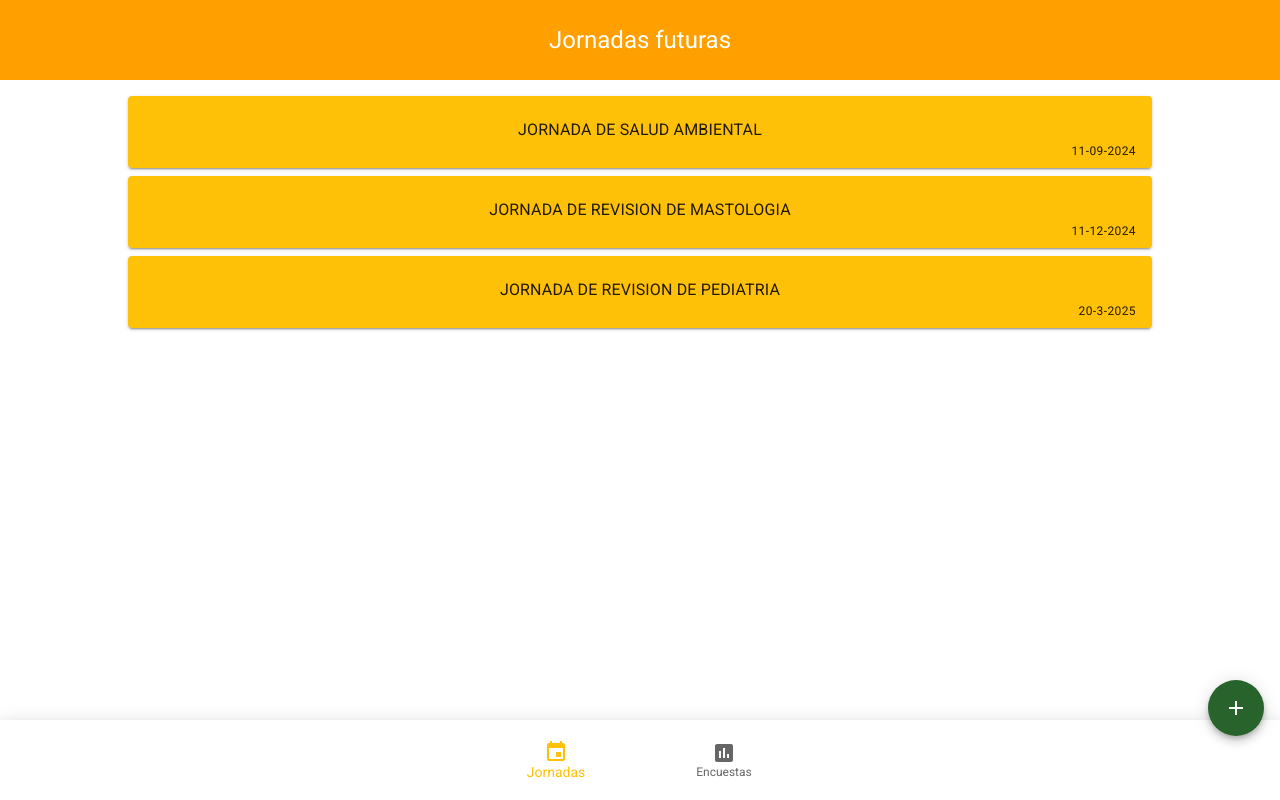
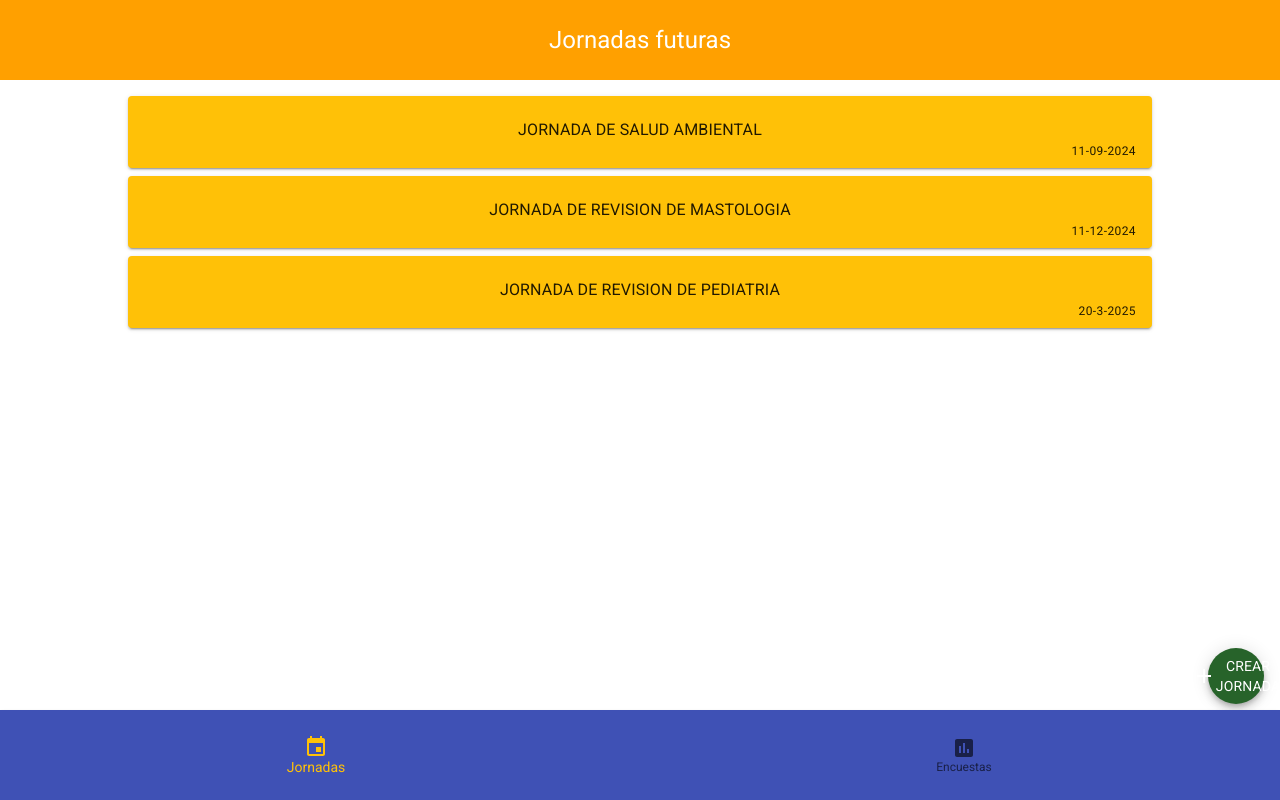
Before and after one commit to wincancode/ProyectoCasaBarandi, a React (Vite) app in the folder App/FrontEnd/: page /jornadas-futuras in a window 1280 px wide. Built offline with nearby package versions, Linux system fonts and the light colour scheme.

Commit message:
fix boton stiky

```diff
--- a/App/FrontEnd/src/Componentes/BotonSticky/BotonSticky.module.css
+++ b/App/FrontEnd/src/Componentes/BotonSticky/BotonSticky.module.css
@@ -12,9 +12,9 @@
 }
 
 .top {
-	top: 5.5rem;
+	top: 5.8rem;
 }
 
 .bottom {
-	bottom: 4rem;
+	bottom: 6rem;
 }
--- a/App/FrontEnd/src/Componentes/BotonSticky/BotonSticky.tsx
+++ b/App/FrontEnd/src/Componentes/BotonSticky/BotonSticky.tsx
@@ -1,29 +1,31 @@
-import { Fab } from '@mui/material';
+import { Fab, Typography } from "@mui/material";
 
-import styles from './BotonSticky.module.css';
-import React from 'react';
-import classNames from 'classnames';
+import styles from "./BotonSticky.module.css";
+import React from "react";
+import classNames from "classnames";
 
 interface props {
   Logo: React.ReactNode;
-	positionx: 'left' | 'right';
-	positiony: 'top' | 'bottom';
+  positionx: "left" | "right";
+  positiony: "top" | "bottom";
   onClick?: () => void;
+  text?: string;
 }
 
 const BotonSticky: React.FC<props> = (props) => {
   const classes = classNames({
     [styles.botonSticky]: true,
-		[styles.left]: props.positionx === 'left',
-		[styles.right]: props.positionx === 'right',
-		[styles.top]: props.positiony === 'top',
-		[styles.bottom]: props.positiony === 'bottom'
+    [styles.left]: props.positionx === "left",
+    [styles.right]: props.positionx === "right",
+    [styles.top]: props.positiony === "top",
+    [styles.bottom]: props.positiony === "bottom",
   });
 
   return (
     <div className={classes}>
       <Fab onClick={props.onClick} color="secondary">
         {props.Logo}
+        <Typography variant="body2">{props.text}</Typography>
       </Fab>
     </div>
   );
--- a/App/FrontEnd/src/Componentes/BottomNavigation/BarandiBottomNavigation.tsx
+++ b/App/FrontEnd/src/Componentes/BottomNavigation/BarandiBottomNavigation.tsx
@@ -17,6 +17,7 @@ export const BarandiBottomNavigation: React.FC<props> = (props) => {
         value={tab}
         key={tab}
         color="secondary"
+        sx={{ width: "100%" }}
       />
     );
   });
@@ -28,15 +29,19 @@ export const BarandiBottomNavigation: React.FC<props> = (props) => {
         bottom: 0,
         left: 0,
         right: 0,
-        color: indigo[500],
+        zIndex: 1000,
+        backgroundColor: indigo[500],
       }}
-      elevation={10}>
+      elevation={1}>
       <BottomNavigation
         onChange={(_, newValue) => props.onchange(newValue)}
         value={props.value}
         sx={{
-          height: 80,
-          backgroundColor: "Primary",
+          height: 90,
+
+          backgroundColor: indigo[500],
+          justifyContent: "space-around",
+          gap: "1rem",
         }}
         showLabels>
         {NavigationActions}
--- a/App/FrontEnd/src/Paginas/MenuPrincipal/MenuInicio.module.css
+++ b/App/FrontEnd/src/Paginas/MenuPrincipal/MenuInicio.module.css
@@ -3,13 +3,16 @@
     flex-direction: column;
     justify-content: center;
     align-items: center;
-    margin-top: 1rem;
+    margin-top: 3rem;
     gap: 1rem;
 }
 
 .imagen{
-    margin-left: 5rem;
+
     margin-top: 2rem;
+    display: flex;
+    justify-content: center;
+    align-items: center;
 }
 
 .contenedor{
--- a/App/FrontEnd/src/Paginas/MenuPrincipal/MenuInicio.tsx
+++ b/App/FrontEnd/src/Paginas/MenuPrincipal/MenuInicio.tsx
@@ -1,6 +1,6 @@
-import { Box, Typography } from '@mui/material';
-import logo from '../../assets/LogoUcab.png';
-import styles from './MenuInicio.module.css';
+import { Box, Typography } from "@mui/material";
+import logo from "../../assets/LogoUcab.png";
+import styles from "./MenuInicio.module.css";
 
 const MenuInicio: React.FC = () => {
   return (
@@ -8,39 +8,39 @@ const MenuInicio: React.FC = () => {
       <div className={styles.imagen}>
         <img src={logo} />
       </div>
+      <center>
+        <Typography variant={"h6"}>Extención Social</Typography>
+      </center>
       <div className={styles.botones}>
-				<div onClick={() => (window.location.href = '/jornadas-futuras')}>
+        <div onClick={() => (window.location.href = "/jornadas-futuras")}>
           <Box
-						justifyContent={'center'}
-						alignContent={'center'}
-						textAlign={'center'}
+            justifyContent={"center"}
+            alignContent={"center"}
+            textAlign={"center"}
             sx={{
-							width: '100vw',
-							height: '15vh',
-							bgcolor: '#ffcf33'
-						}}
-					>
-						<Typography variant={'h4'}>Jornadas futuras</Typography>
+              width: "100vw",
+              height: "15vh",
+              bgcolor: "#ffcf33",
+            }}>
+            <Typography variant={"h4"}>Jornadas futuras</Typography>
           </Box>
         </div>
-				<div onClick={() => (window.location.href = '/jornadas-anteriores')}>
+        <div onClick={() => (window.location.href = "/jornadas-anteriores")}>
           <Box
-						justifyContent={'center'}
-						alignContent={'center'}
-						textAlign={'center'}
-						sx={{ width: '100vw', height: '15vh', bgcolor: '#00bcd4' }}
-					>
-						<Typography variant={'h4'}>Jornadas realizadas</Typography>
+            justifyContent={"center"}
+            alignContent={"center"}
+            textAlign={"center"}
+            sx={{ width: "100vw", height: "15vh", bgcolor: "#00bcd4" }}>
+            <Typography variant={"h4"}>Jornadas realizadas</Typography>
           </Box>
         </div>
-				<div onClick={() => (window.location.href = '/listaRoles')}>
+        <div onClick={() => (window.location.href = "/listaRoles")}>
           <Box
-						justifyContent={'center'}
-						alignContent={'center'}
-						textAlign={'center'}
-						sx={{ width: '100vw', height: '15vh', bgcolor: '#357a38' }}
-					>
-						<Typography variant={'h4'}>Trabajar en jornada</Typography>
+            justifyContent={"center"}
+            alignContent={"center"}
+            textAlign={"center"}
+            sx={{ width: "100vw", height: "15vh", bgcolor: "#357a38" }}>
+            <Typography variant={"h4"}>Trabajar en jornada</Typography>
           </Box>
         </div>
       </div>
--- a/App/FrontEnd/src/Paginas/Menues/MenuFuturas/CrearJornada.module.css
+++ b/App/FrontEnd/src/Paginas/Menues/MenuFuturas/CrearJornada.module.css
@@ -30,8 +30,11 @@
 }
 
 .rows {
-	display: grid;
-	grid-template-columns: 1fr 4fr;
+	display: flex;
+	justify-content: center;
+	align-items: center;
+	flex-direction: column;
 	gap: 8px;
 	margin: 1rem;
+
 }
--- a/App/FrontEnd/src/Paginas/Menues/MenuFuturas/CrearJornada.tsx
+++ b/App/FrontEnd/src/Paginas/Menues/MenuFuturas/CrearJornada.tsx
@@ -59,23 +59,25 @@ const JornadasCreadas: React.FC<propsJornadasCreadas> = ({
 };
 
 const SeleccionRol: React.FC = () => {
-  const [rol, setrol] = React.useState("1");
-  const [encuestas, setEncuestas] = React.useState("Si");
+  const [rol, setrol] = React.useState("");
+  const [encuestas, setEncuestas] = React.useState("");
+
+  const dataEncuesta = [
+    { id: "1", nombre: "Si" },
+    { id: "2", nombre: "No" },
+    { id: "3", nombre: "Tal vez" },
+  ];
+
+  const handleDataEncuesta = () => {
+    const data = dataEncuesta.map((encuesta) => (
+      <MenuItem value={encuesta.id}>{encuesta.nombre}</MenuItem>
+    ));
+
+    return data;
+  };
 
   return (
     <div className={styles.rows}>
-      <FormControl fullWidth>
-        <InputLabel id="demo-simple-select-label">Rol</InputLabel>
-        <Select
-          labelId="demo-simple-select-label"
-          id="demo-simple-select"
-          value={rol}
-          label="dia"
-          onChange={(event) => setrol(event.target.value as string)}>
-          <MenuItem value={1}>1</MenuItem>
-          <MenuItem value={2}>2</MenuItem>
-        </Select>
-      </FormControl>
       <FormControl fullWidth>
         <InputLabel id="demo-simple-select-label">Encuesta</InputLabel>
         <Select
@@ -84,17 +86,13 @@ const SeleccionRol: React.FC = () => {
           value={encuestas}
           label="Encuesta"
           onChange={(event) => setEncuestas(event.target.value as string)}>
-          {dataEncuesta}
+          {handleDataEncuesta()}
         </Select>
       </FormControl>
+      <TextField label={"Nombre del Rol"}></TextField>
     </div>
   );
 };
-
-const dataEncuesta = [
-  <MenuItem value="Si">Si</MenuItem>,
-  <MenuItem value="No">No</MenuItem>,
-];
 
 interface props {
   id: number | null;
@@ -262,6 +260,7 @@ const JornadasFuturas: React.FC = () => {
       Logo={<Add />}
       positionx="right"
       positiony="bottom"
+      text="Crear Jornada"
     />
   );
   const stickyGuardarJornada = (
```
Lines whose indentation alone changed are shown as unchanged.
